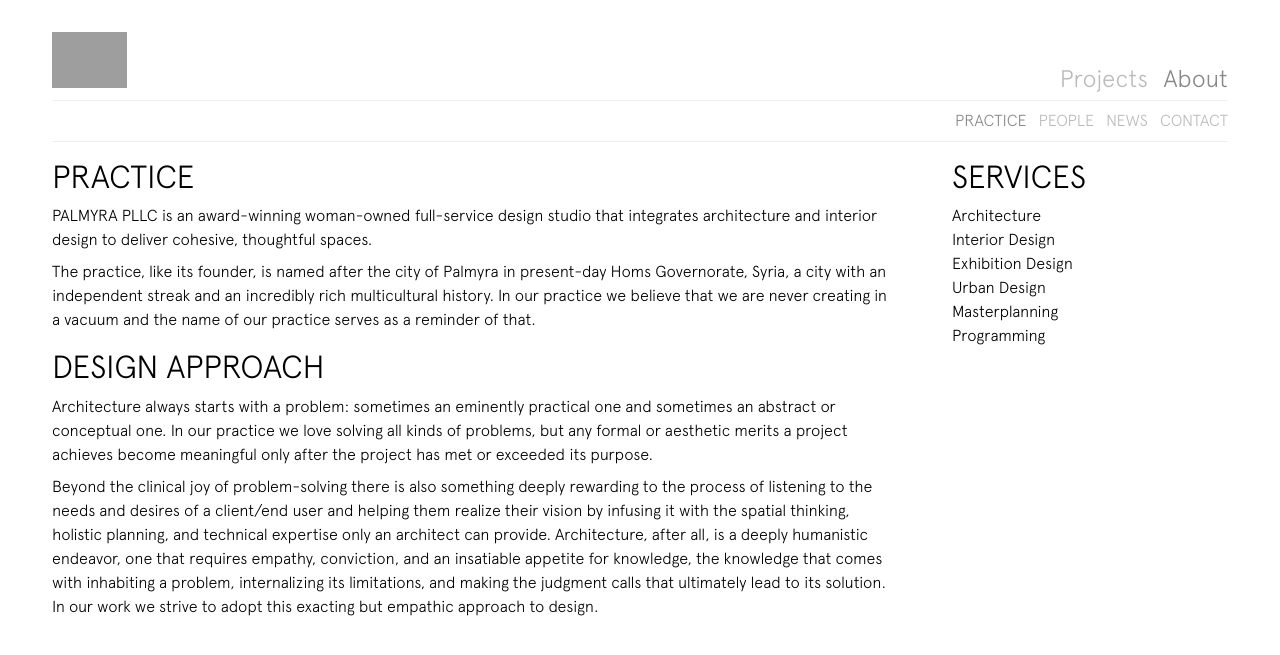
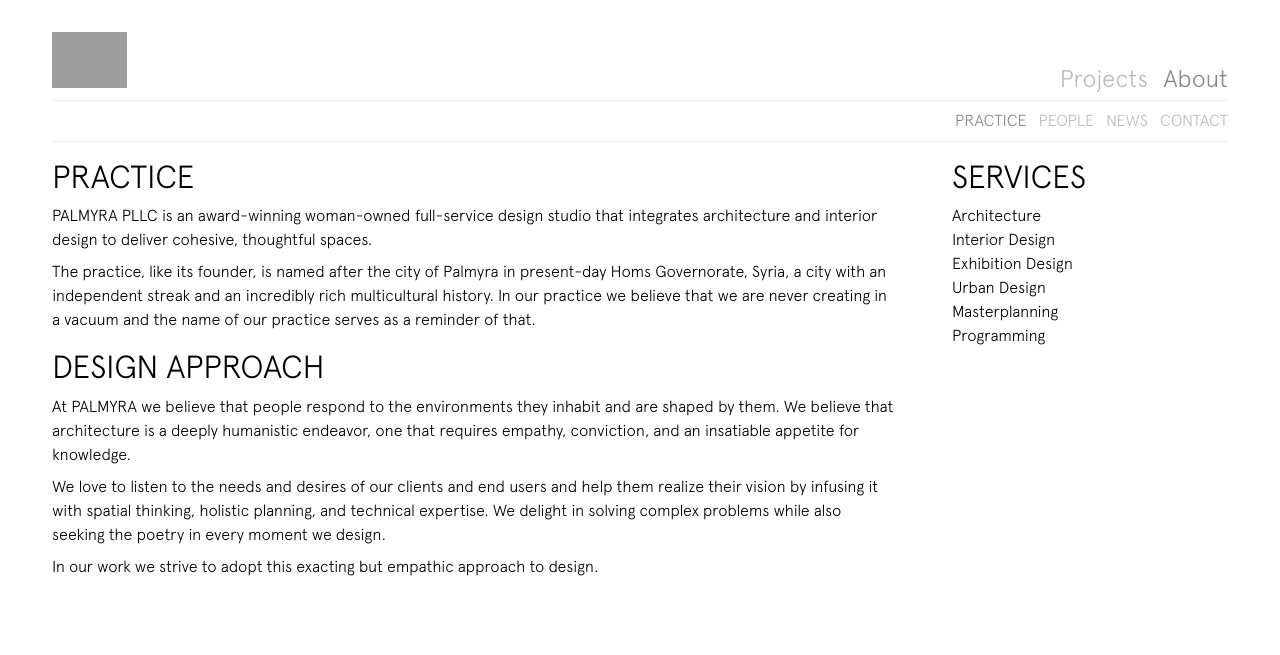
Before and after one commit to palmyra-arch/palmyra-arch.github.io, a Jekyll site: the page built from practice.html, in a window 1280 px wide. Shown: the top 655 px of the page. Built offline with Jekyll 4.4.1, drawn with Linux system fonts in a browser that asks for light colours; grey boxes are pictures that could not be loaded.

Commit message:
Update practice.html

```diff
--- a/practice.html
+++ b/practice.html
@@ -24,13 +24,12 @@
                          DESIGN APPROACH
                     </div>
                      <div class="paragraph practice-left">
-                         Architecture always starts with a problem: sometimes an eminently practical one and sometimes an abstract or conceptual one. In our practice we love solving all kinds of problems, but any formal or aesthetic merits a project achieves become meaningful only after the project has met or exceeded its purpose.
+                         At PALMYRA we believe that people respond to the environments they inhabit and are shaped by them. We believe that architecture is a deeply humanistic endeavor, one that requires empathy, conviction, and an insatiable appetite for knowledge.
                      </div>
                      <div class="paragraph practice-left">
-                         Beyond the clinical joy of problem-solving there is also something deeply rewarding to the process of listening to the needs and desires of a client/end user and helping them realize their vision by infusing it with the spatial thinking, holistic planning, and technical expertise only an architect can provide. Architecture, after all, is a deeply humanistic endeavor, one that requires empathy, conviction, and an insatiable appetite for knowledge, the knowledge that comes with inhabiting a problem, internalizing its limitations, and making the judgment calls that ultimately lead to its solution.
-                     <!--
-                    </div>
-                     <div class="paragraph practice-left"> -->
+                         We love to listen to the needs and desires of our clients and end users and help them realize their vision by infusing it with spatial thinking, holistic planning, and technical expertise. We delight in solving complex problems while also seeking the poetry in every moment we design.
+                     </div>
+                     <div class="paragraph practice-left">
                          In our work we strive to adopt this exacting but empathic approach to design.
                      </div>
                </div>
```
